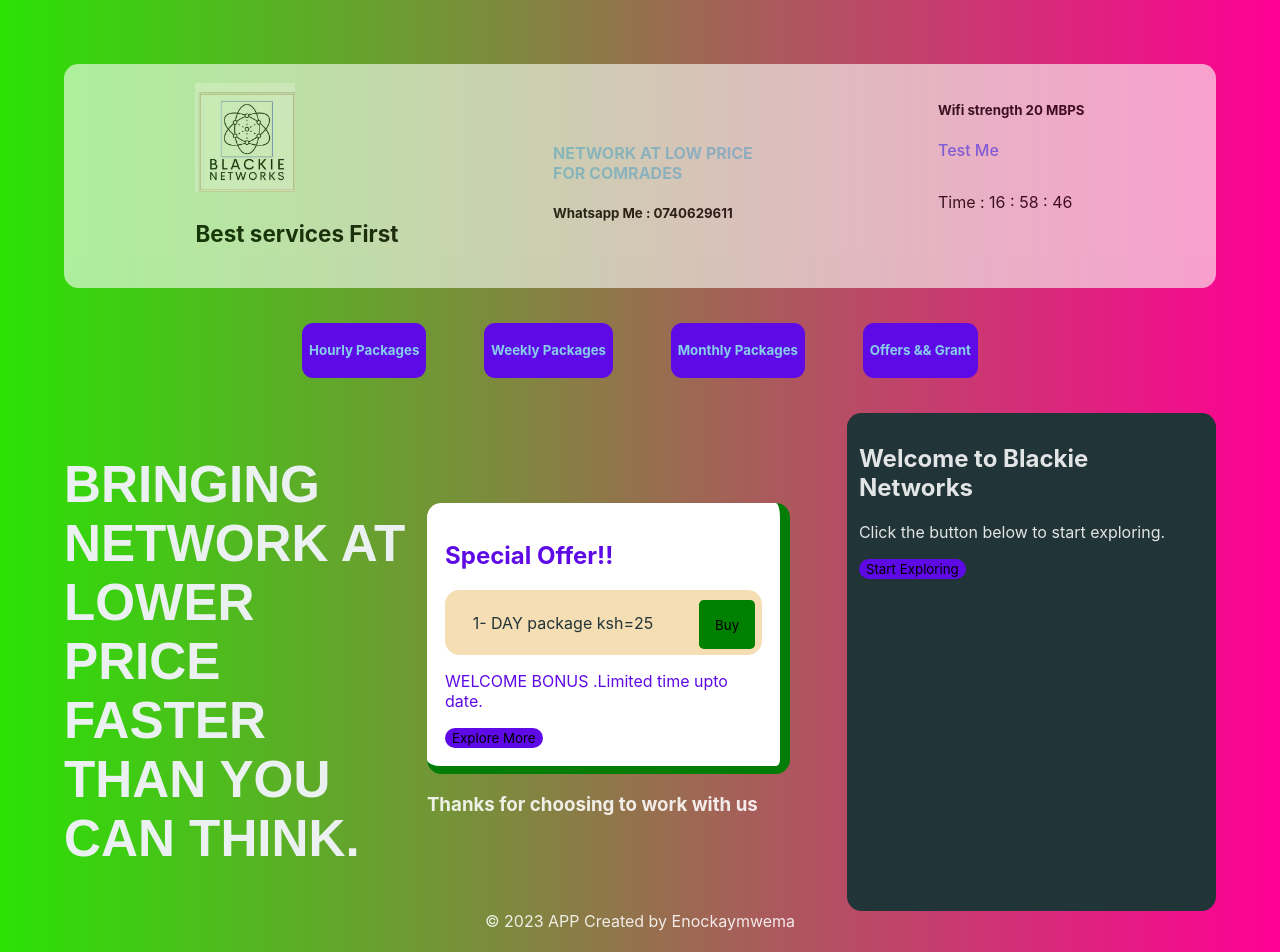
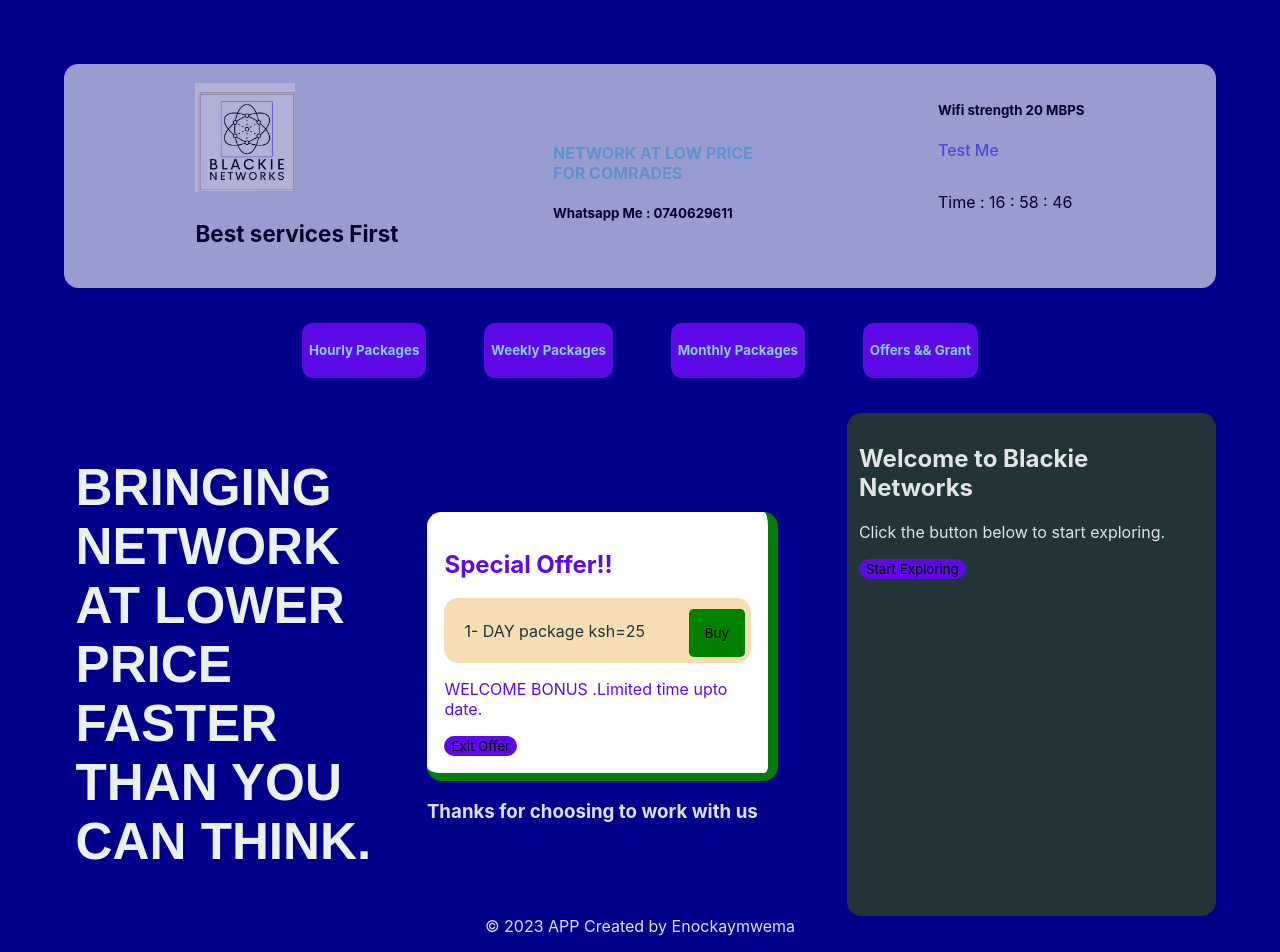
Before and after one commit to Enockay/Blackie-Networks, a React (Vite) app in the folder networks-tech/: page / in a window 1280 px wide. Shown: the top 952 px of the page. Built offline with nearby package versions, Linux system fonts and the light colour scheme.

Commit message:
1file added

```diff
--- a/networks-tech/src/default.jsx
+++ b/networks-tech/src/default.jsx
@@ -41,7 +41,7 @@
           <h2>Special Offer!!</h2>
           <span className="item-2"> <p className='p'>1- DAY  package ksh=25 </p><button className="k-25"onClick={()=>handlePurchase('1- DAY  package ksh=25')}> Buy</button> </span>
           <p> WELCOME BONUS .Limited time upto date.</p>
-          <button onClick={handleInteraction}>Explore More</button>
+          <button onClick={handleInteraction}>Exit Offer </button>
         </div>
       )}
       {selectedPackage}
--- a/networks-tech/src/index.css
+++ b/networks-tech/src/index.css
@@ -2,7 +2,7 @@
   font-family: Inter, system-ui, Avenir, Helvetica, Arial, sans-serif;
   color-scheme: light dark;
   color: rgba(255, 255, 255, 0.87);
-  background: linear-gradient(to right, #2ae205,#ff0095);
+  background:darkblue;
   font-synthesis: none;
   text-rendering: optimizeLegibility;
   -webkit-font-smoothing: antialiased;
@@ -11,12 +11,12 @@
   padding: 5%;
   position: relative;
   opacity: 0;
-  animation : start 1s ease-in forwards;
+  animation : start 2s ease-in forwards;
 }
 
 @keyframes start{
    from{
-    opacity: 0;
+    opacity: -1;
    }
    to {
     opacity: 1;
--- a/networks-tech/src/user.css
+++ b/networks-tech/src/user.css
@@ -47,6 +47,7 @@
     max-width: 50%;
     justify-content: center;
     align-items: center;
+    max-height: 30rem;
 }
 .container2{
     min-width: 50%;
@@ -68,7 +69,7 @@
     background-color: #213437;
     border-radius: 0.9rem;
     padding: 1%;
-    max-height: 50%;
+    max-height:30rem;
 }
 @media (max-width : 800px) {
     .advert{
@@ -118,6 +119,11 @@
     }
     .heading{
         max-width: fit-content;
+
+    }
+    img{
+        max-width: 80px;
+        height: auto;
     }
 }
 .k-20,.k-30,.k-10,.k-100,.k-50,.k-25{
@@ -149,6 +155,7 @@
     display: flex;
     gap: 2%;
     min-width: 60%;
+    padding: 1%;
 
 }
 span{
```
